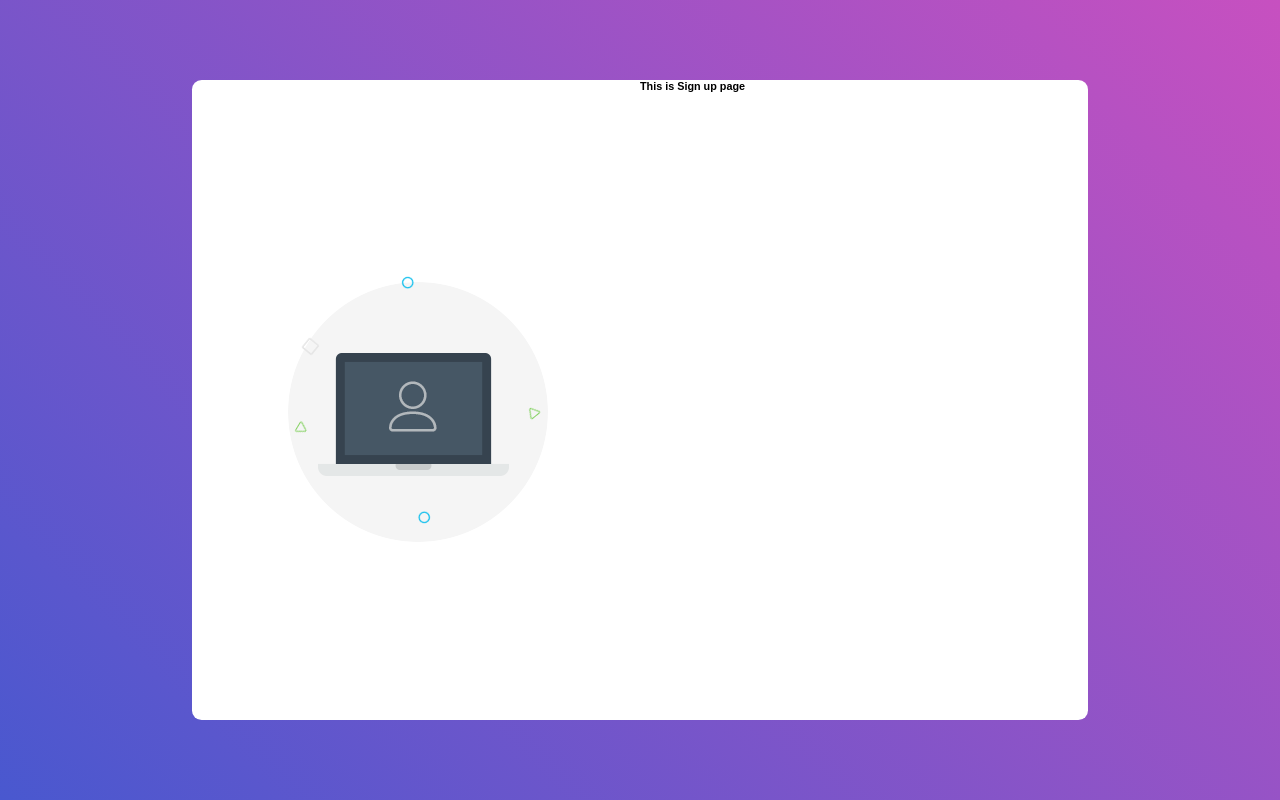
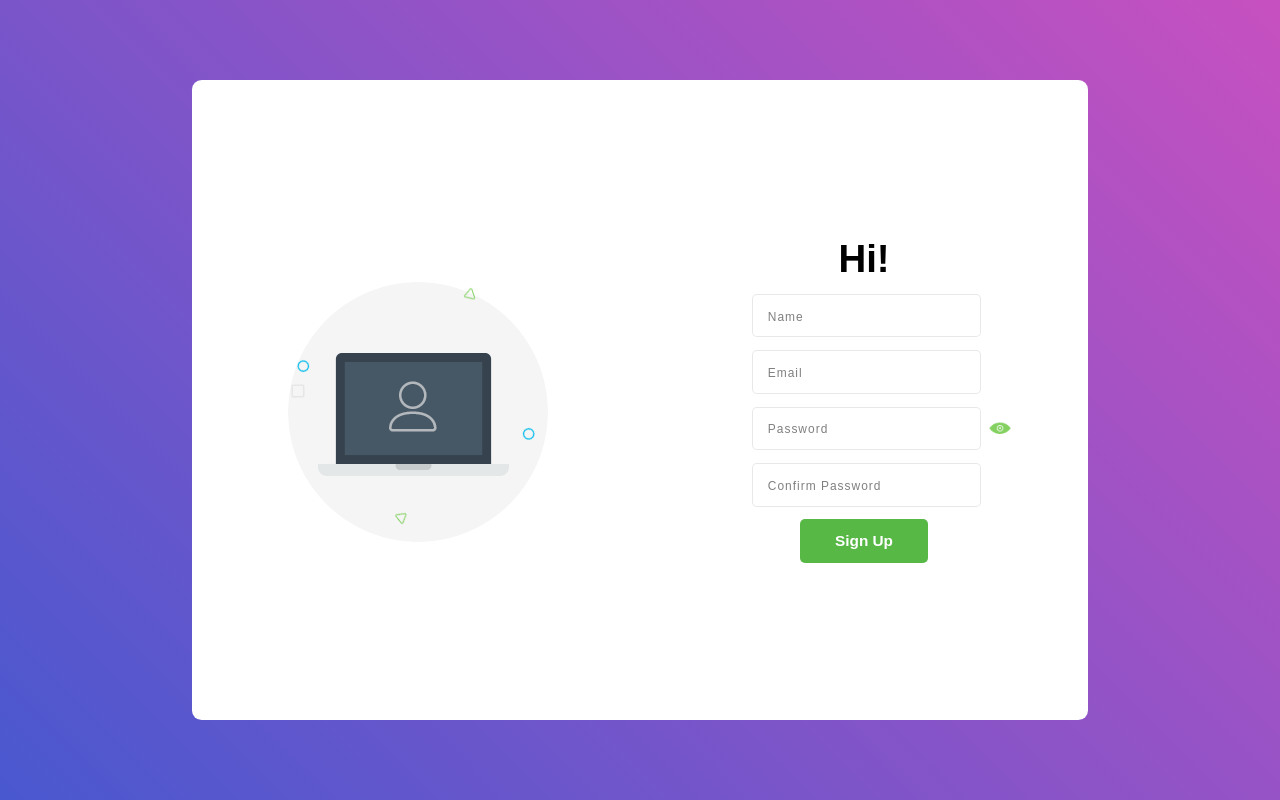
Before and after one commit to ChaionSaha/login-page, a React (Create React App) app: page /signup in a window 1280 px wide. Built offline with nearby package versions, Linux system fonts and the light colour scheme.

Commit message:
added pages

```diff
--- a/src/components/Body/Body.scss
+++ b/src/components/Body/Body.scss
@@ -11,7 +11,7 @@
 
 	display: flex;
 
-	& div {
+	& > div {
 		width: 50%;
 	}
 
--- a/src/components/Home/Home.scss
+++ b/src/components/Home/Home.scss
@@ -1,4 +1,5 @@
 $color-green: #57b846;
+$font-size: 1.2vw;
 
 .home {
 	display: flex;
@@ -9,7 +10,7 @@ $color-green: #57b846;
 	justify-content: center;
 	align-items: center;
 
-	& * {
+	& > * {
 		margin-bottom: 1vw;
 	}
 
@@ -17,15 +18,19 @@ $color-green: #57b846;
 		font-size: 3vw;
 		margin-bottom: 2vw;
 	}
+	& p {
+		font-size: $font-size;
+	}
 
 	& .link {
 		text-decoration: none;
 		color: $color-green;
 		cursor: pointer;
+		font-size: $font-size;
 	}
 
 	& .login {
-		padding: 0.5vw 1vw;
+		padding: 0.5vw 2vw;
 		cursor: pointer;
 		background: $color-green;
 		font-weight: 700;
--- a/src/components/Login.js/Login.scss
+++ b/src/components/Login.js/Login.scss
@@ -1,8 +1,16 @@
 $color-green: #57b846;
-
+.form {
+	width: 100%;
+	display: flex;
+	flex-direction: column;
+	justify-content: center;
+	align-items: center;
+}
 .inputBox {
 	position: relative;
 	width: 17vw;
+	font-size: 1.1vw;
+	margin-bottom: 1vw;
 
 	& input {
 		width: 100%;
--- a/src/components/SignUp.js/SignUp.js
+++ b/src/components/SignUp.js/SignUp.js
@@ -1,9 +1,50 @@
-import React from 'react';
+import React, { useEffect, useState } from 'react';
+import './SignUp.scss';
+import eyeLogo from '../../img/eye.png';
+import eyeLogoHidden from '../../img/eye-hidden.png';
 
 const SignUp = () => {
+	const [passShow, setPassShow] = useState(false);
 	return (
-		<div>
-			<h1>This is Sign up page</h1>
+		<div className='signUp'>
+			<h1>Hi!</h1>
+			<div className='form'>
+				<div className='inputBox'>
+					<input type='text' id='name' placeholder=' ' required />
+					<span>Name</span>
+				</div>
+				<div className='inputBox'>
+					<input type='email' id='email' placeholder=' ' required />
+					<span>Email</span>
+				</div>
+				<div className='inputBox'>
+					<input
+						type={passShow ? 'text' : 'password'}
+						id='password'
+						placeholder=' '
+						required
+					/>
+					<span>Password</span>
+					<img
+						src={passShow ? eyeLogoHidden : eyeLogo}
+						className='passwordSVG'
+						id='passwordView'
+						alt='showpassword'
+						onClick={() => setPassShow(!passShow)}
+					/>
+				</div>
+				<div className='inputBox'>
+					<input
+						type='password'
+						id='confirmPassword'
+						placeholder=' '
+					/>
+					<span>Confirm Password</span>
+				</div>
+				<div className='buttons'>
+					<button className='signUpButton'>Sign Up</button>
+				</div>
+			</div>
 		</div>
 	);
 };
--- a/src/components/SignUp.js/SignUp.scss
+++ b/src/components/SignUp.js/SignUp.scss
@@ -0,0 +1,97 @@
+$color-green: #57b846;
+
+.signUp {
+	display: flex;
+	flex-direction: column;
+	font-size: 1.5vw;
+	height: 100%;
+	width: 100%;
+	justify-content: center;
+	align-items: center;
+	& > h1 {
+		font-size: 3vw;
+		margin-bottom: 1vw;
+	}
+	& .form {
+		width: 100%;
+
+		& .inputBox {
+			position: relative;
+			width: 50%;
+
+			& .passwordSVG {
+				position: absolute;
+				top: 50%;
+				transform: translateY(-50%);
+				left: 105%;
+				width: 2vw;
+				cursor: pointer;
+				transition: all 0.3s;
+			}
+
+			& input {
+				width: 90%;
+				padding: 1vw;
+				outline: none;
+				border: 1px solid rgba(0, 0, 0, 0.089);
+				border-radius: 5px;
+			}
+			& span {
+				position: absolute;
+				left: 1vw;
+				top: 1vw;
+				//letter-spacing: 1px;
+				transition: all 0.3s;
+				pointer-events: none;
+				color: rgba(0, 0, 0, 0.5);
+				font-size: 85%;
+				background: #fff;
+				padding: 3px;
+				letter-spacing: 1px;
+				white-space: pre-wrap;
+			}
+
+			& input:not(:placeholder-shown),
+			& input:focus {
+				border: 1px solid $color-green;
+			}
+
+			& input:not(:placeholder-shown) + span,
+			& input:focus + span {
+				letter-spacing: 0;
+				top: -1vh;
+				left: 1vh;
+				border-left: 1px solid $color-green;
+				border-right: 1px solid $color-green;
+				color: $color-green;
+				font-size: 75%;
+				text-transform: uppercase;
+			}
+		}
+	}
+	& .buttons {
+		//border: 1px solid black;
+		width: 100%;
+		display: flex;
+		justify-content: center;
+		align-items: center;
+		font-size: 1.2vw;
+
+		& button {
+			width: 10vw;
+			padding: 1vw;
+			cursor: pointer;
+			background: $color-green;
+			font-weight: 700;
+			color: #fff;
+			outline: none;
+			border: none;
+			border-radius: 5px;
+			transition: all 0.3s;
+
+			&:hover {
+				background: #333;
+			}
+		}
+	}
+}
```
